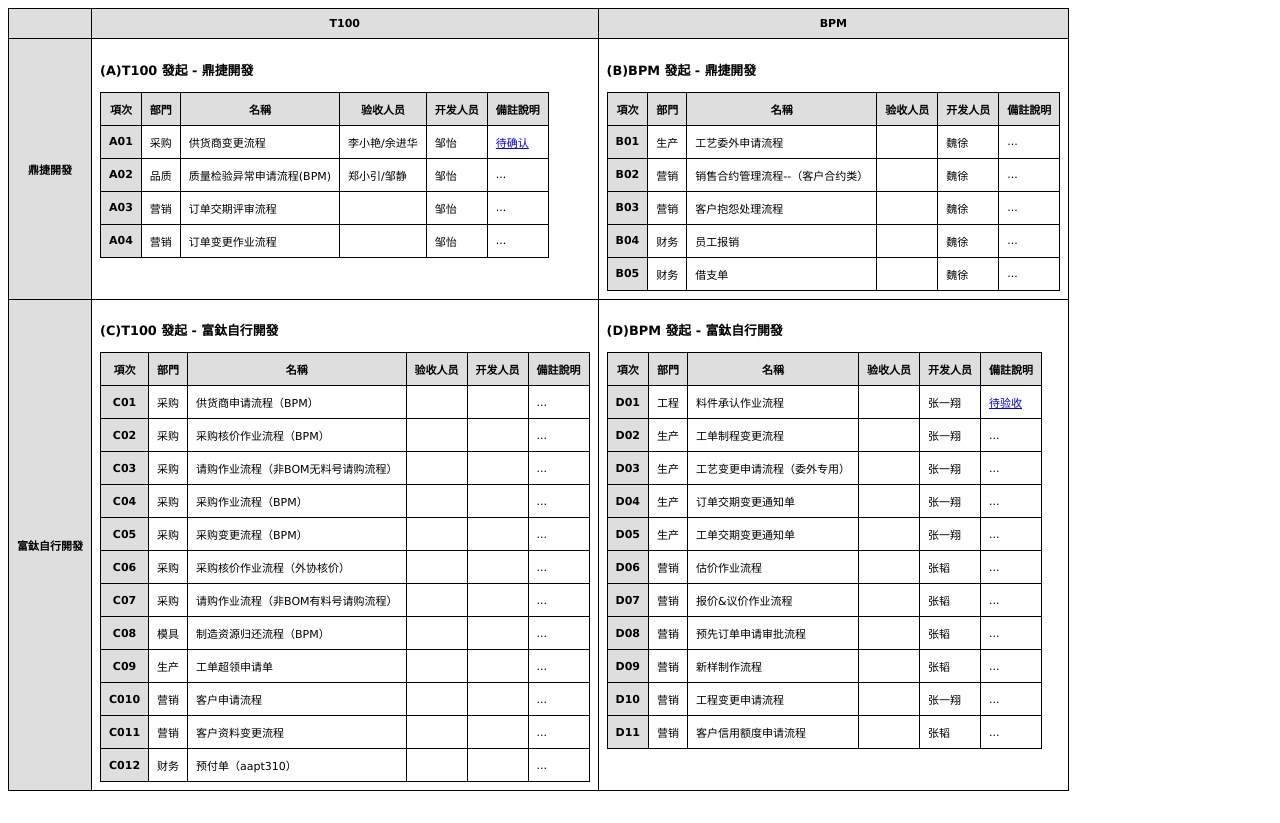
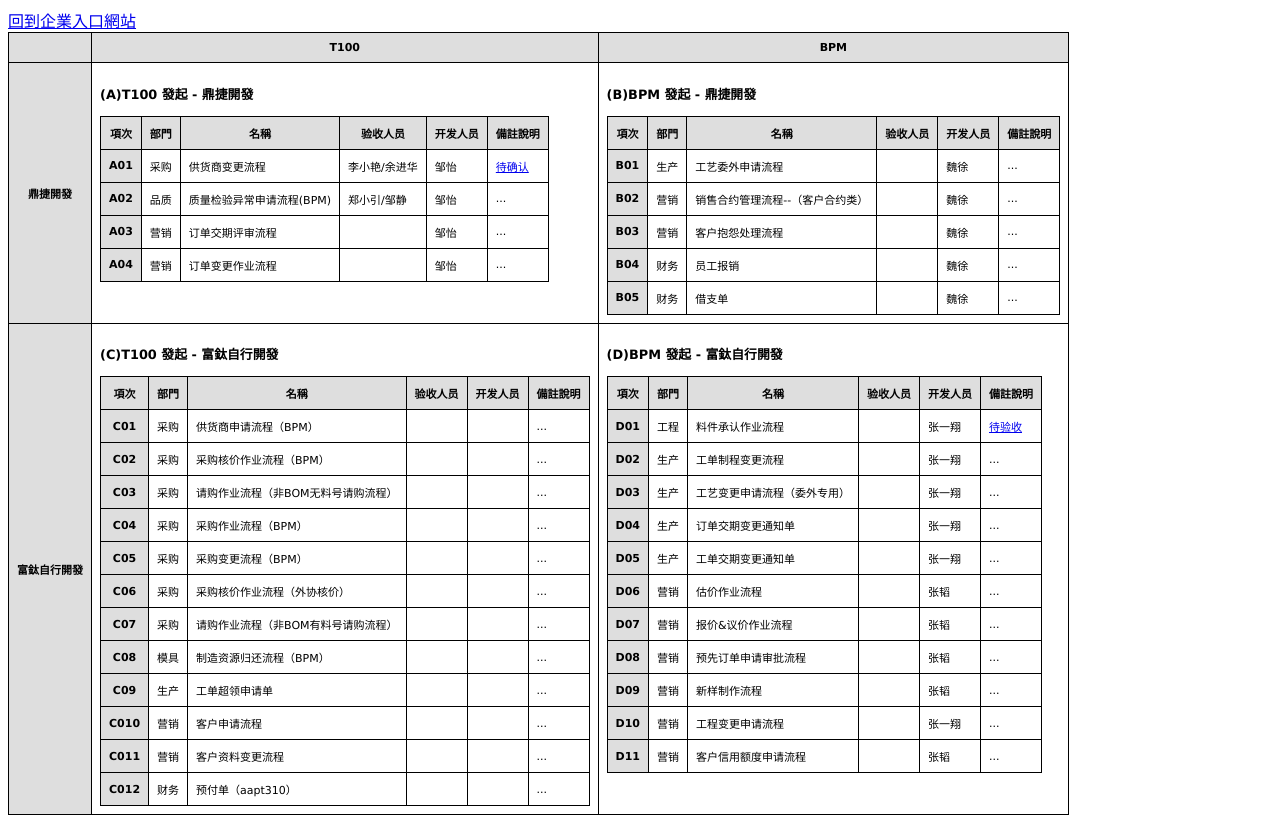
Before and after one commit to ft2017/zt002, a plain HTML site: page index.html in a window 1280 px wide. Shown: the part 81-904 px from the top of the page. Before the commit the page ends 880 px from the top, so only its background shows below. Drawn offline with Linux system fonts and the light colour scheme.

Commit message:
添加回到回到企業入口網站

```diff
--- a/index.html
+++ b/index.html
@@ -15,7 +15,7 @@
     <body>
         <h1>BPM流程开发设计现况总览(张韬)</h1>
 
-
+        <a href="http://portal.fulltech-metal.com/">回到企業入口網站</a>
         <table class="gridtable" >
             <tr><th>
                 </th><th>T100</th><th>BPM</th></tr>
```
